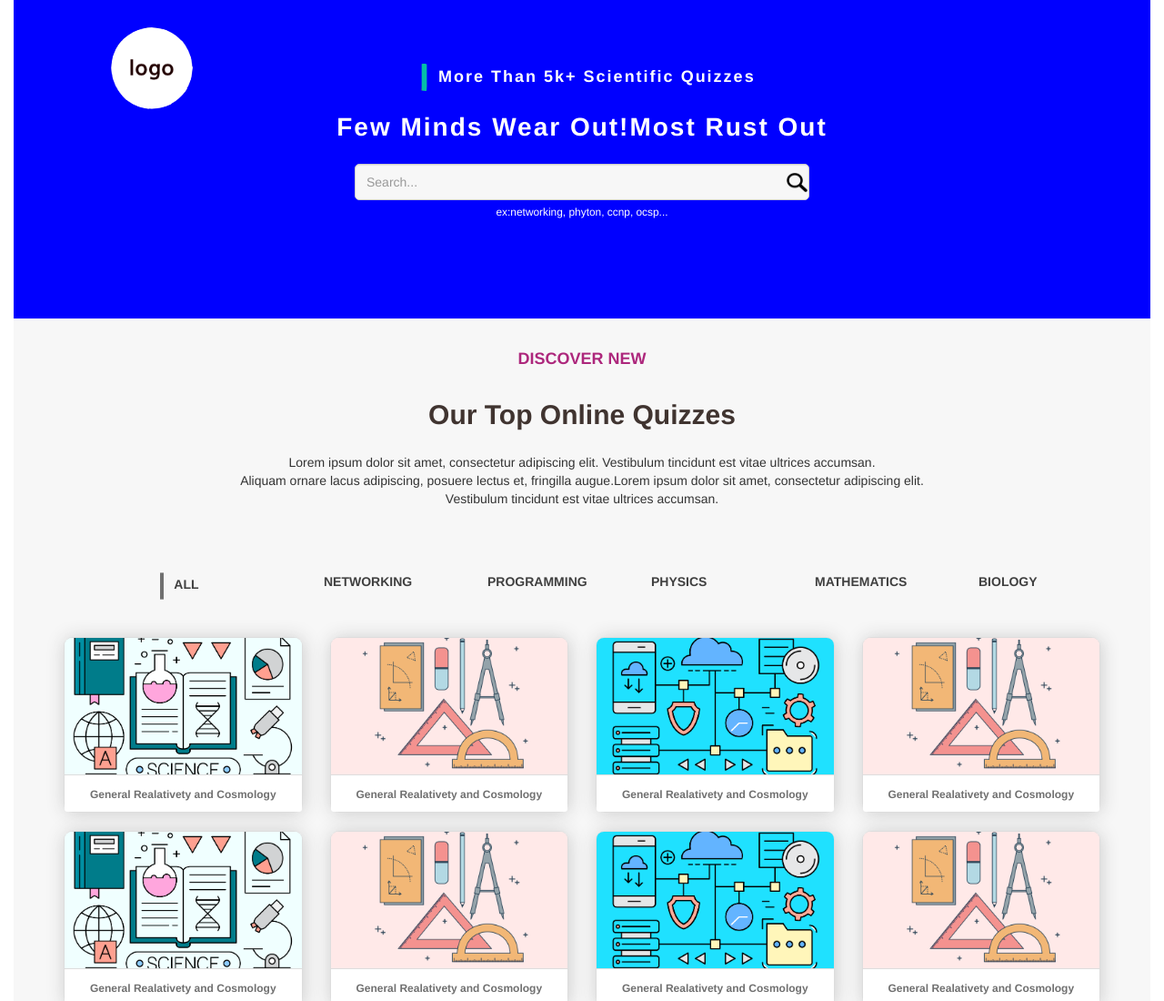
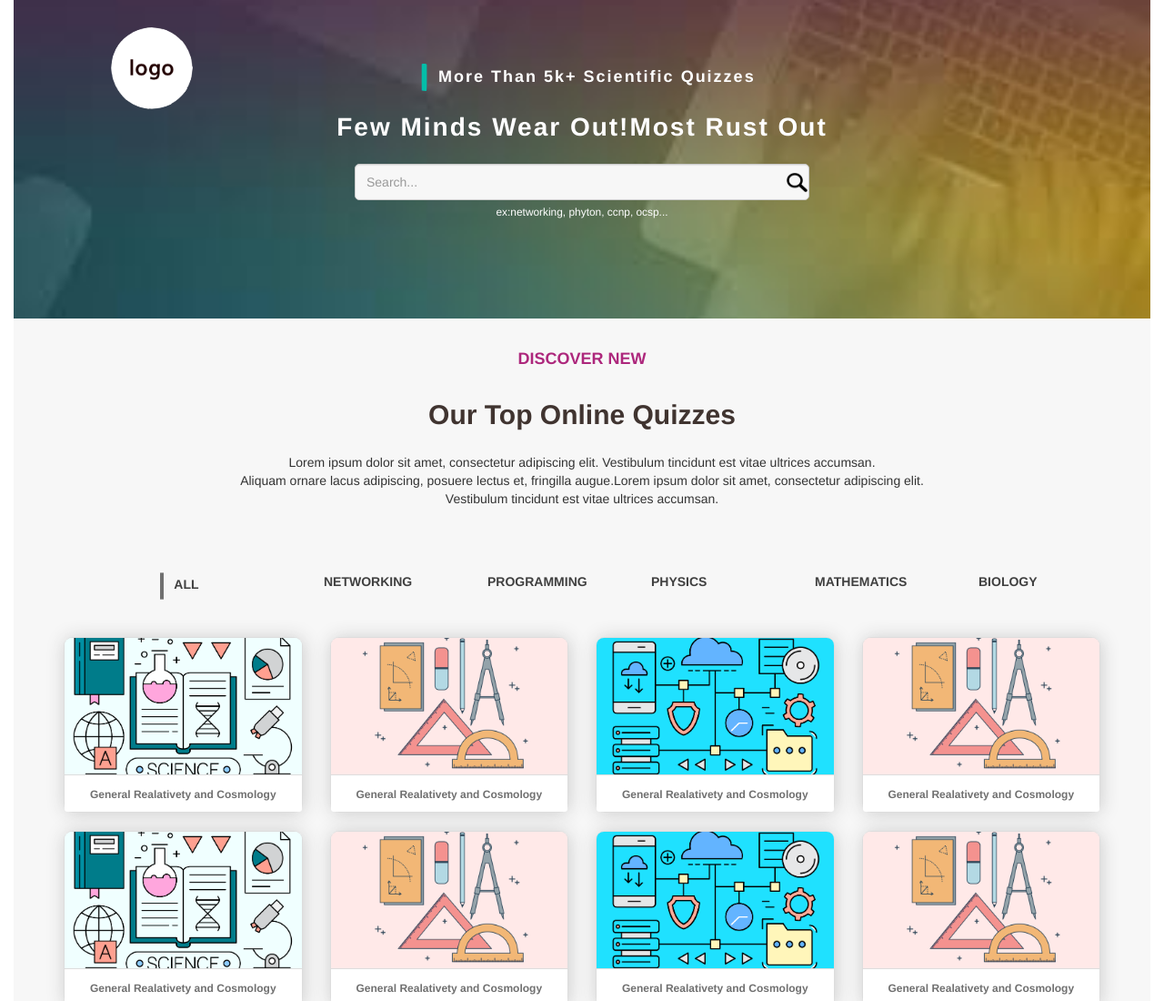
Before and after one commit to abdelalik1/quiz-2, a plain HTML site: page index.html in a window 1280 px wide. Shown: the top 1100 px of the page at 91% size. Drawn offline with Linux system fonts and the light colour scheme.

Commit message:
Update style.css

```diff
--- a/css/style.css
+++ b/css/style.css
@@ -1,7 +1,7 @@
 @charset "utf-8";
 /* CSS Document */
 .header{
-	background-color: blue;
+	background-image: url(../images/header.jpeg);
 	height:350px;
 	background-position:center;
 	background-repeat:no-repeat;
```
